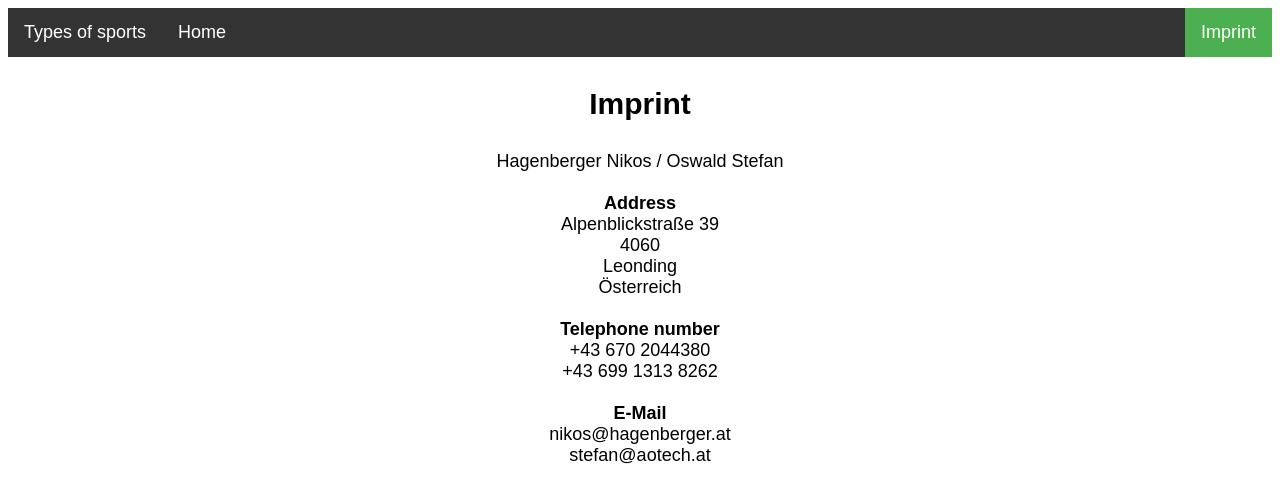
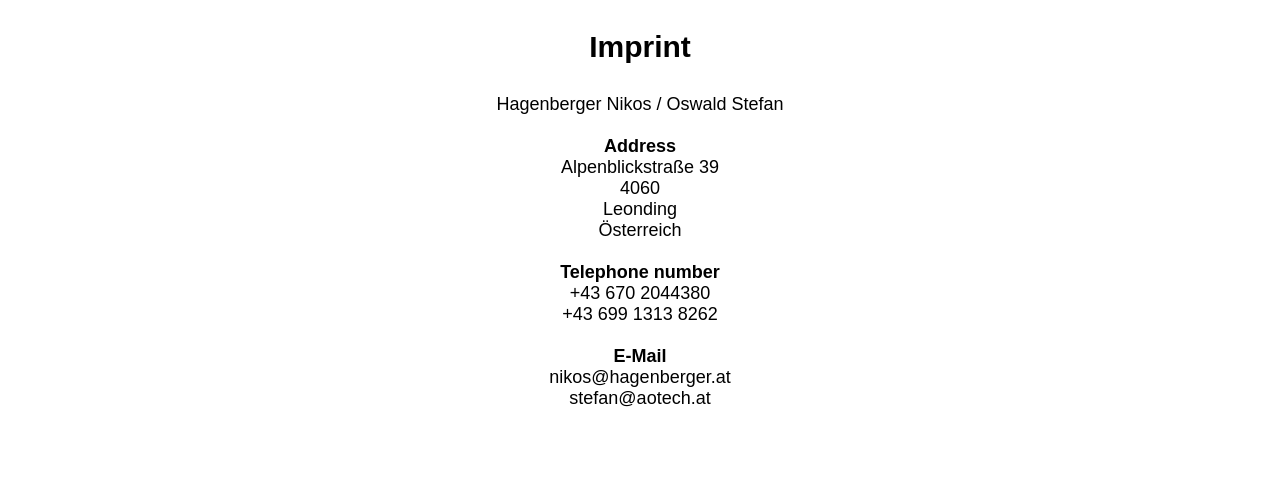
Before and after one commit to NikosHagenberger/Repository-Hagenberger, a plain HTML site: page imprint.html in a window 1280 px wide. Drawn offline with Linux system fonts and the light colour scheme; files that its build step writes are made by us from their sources.

Commit message:
Add files via upload

```diff
--- a/imprint.html
+++ b/imprint.html
@@ -7,11 +7,6 @@
 </head>
 <body>
 
-<ul>
-  <li class="navi"><a class="types" href="types.html">Types of sports</a></li>
-  <li class="navi"><a class="home" href=index.html>Home</a></li>
-  <li class="navi" style="float:right"><a class="imprint" href="imprint.html">Imprint</a></li>
-</ul>
 
 <h3>Imprint</h3></u>
 <p>
```
